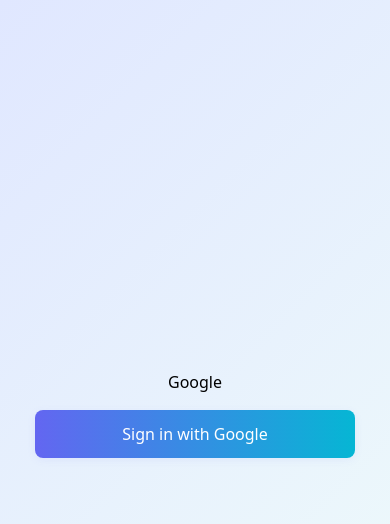
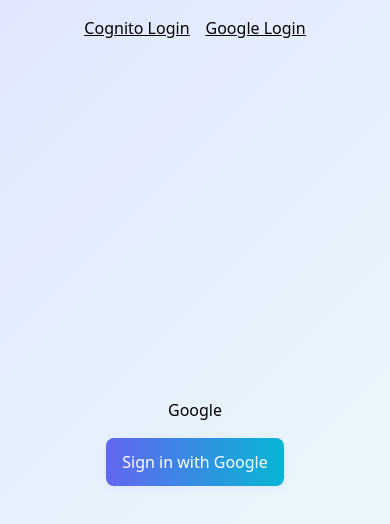
Before and after one commit to thomas-chu-30/aws-cognito, a Vue app: page /aws-cognito/google in a window 390 px wide. Shown: the top 524 px of the page. Built offline with nearby package versions, Linux system fonts and the light colour scheme; what aws-amplify would draw is missing.

Commit message:
feat: Enhance login UI by restructuring App.vue and updating styles, while modifying cognito-login.vue and google.vue for improved layout and responsiveness.

```diff
--- a/src/App.vue
+++ b/src/App.vue
@@ -1,7 +1,20 @@
 <script setup></script>
 
 <template>
-  <router-view />
+  <div class="login-container flex flex-col">
+    <ol class="flex space-x-4 py-4 items-center justify-center">
+      <li class="underline"><router-link to="/">Cognito Login</router-link></li>
+      <li class="underline"><router-link to="/google">Google Login</router-link></li>
+    </ol>
+    <div class="flex-1 flex items-center justify-center">
+      <router-view />
+    </div>
+  </div>
 </template>
 
-<style scoped></style>
+<style scoped>
+.login-container {
+  min-height: 100vh;
+  background: linear-gradient(135deg, #e0e7ff 0%, #f0fdfa 100%);
+}
+</style>
--- a/src/views/cognito-login.vue
+++ b/src/views/cognito-login.vue
@@ -115,7 +115,7 @@
 };
 </script>
 <template>
-  <div class="login-container">
+  <div class="flex items-center justify-center h-full">
     <div class="login-card">
       <h2 class="login-title">AWS Cognito 註冊/登入</h2>
       <div v-if="!user">
@@ -153,14 +153,6 @@
 </template>
 
 <style scoped>
-.login-container {
-  min-height: 100vh;
-  display: flex;
-  align-items: center;
-
-  justify-content: center;
-  background: linear-gradient(135deg, #e0e7ff 0%, #f0fdfa 100%);
-}
 .login-card {
   background: #fff;
   padding: 2.5rem 2rem 2rem 2rem;
--- a/src/views/google.vue
+++ b/src/views/google.vue
@@ -1,7 +1,7 @@
 <script setup lang="ts">
 const CLIENT_ID = "2pdlkel377hajgnduf37aag4ha";
 const COGNITO_DOMAIN = "https://cognito-idp.us-east-1.amazonaws.com";
-const REDIRECT_URI = "http://localhost:5173/aws-cognito/google";
+const REDIRECT_URI = "http://localhost:3000/aws-cognito/google";
 
 const loginWithGoogle = () => {
   const url =
@@ -18,7 +18,7 @@
 };
 </script>
 <template>
-  <div class="login-container">
+  <div class="flex flex-col items-center justify-center">
     <h1 class="mb-4">Google</h1>
 
     <button class="login-btn" style="max-width: 320px" @click="loginWithGoogle">Sign in with Google</button>
@@ -26,15 +26,6 @@
 </template>
 
 <style scoped>
-.login-container {
-  min-height: 100vh;
-  display: flex;
-  flex-direction: column;
-  align-items: center;
-  justify-content: center;
-  background: linear-gradient(135deg, #e0e7ff 0%, #f0fdfa 100%);
-}
-
 .login-btn {
   width: 100%;
   padding: 0.75rem 1rem;
```
